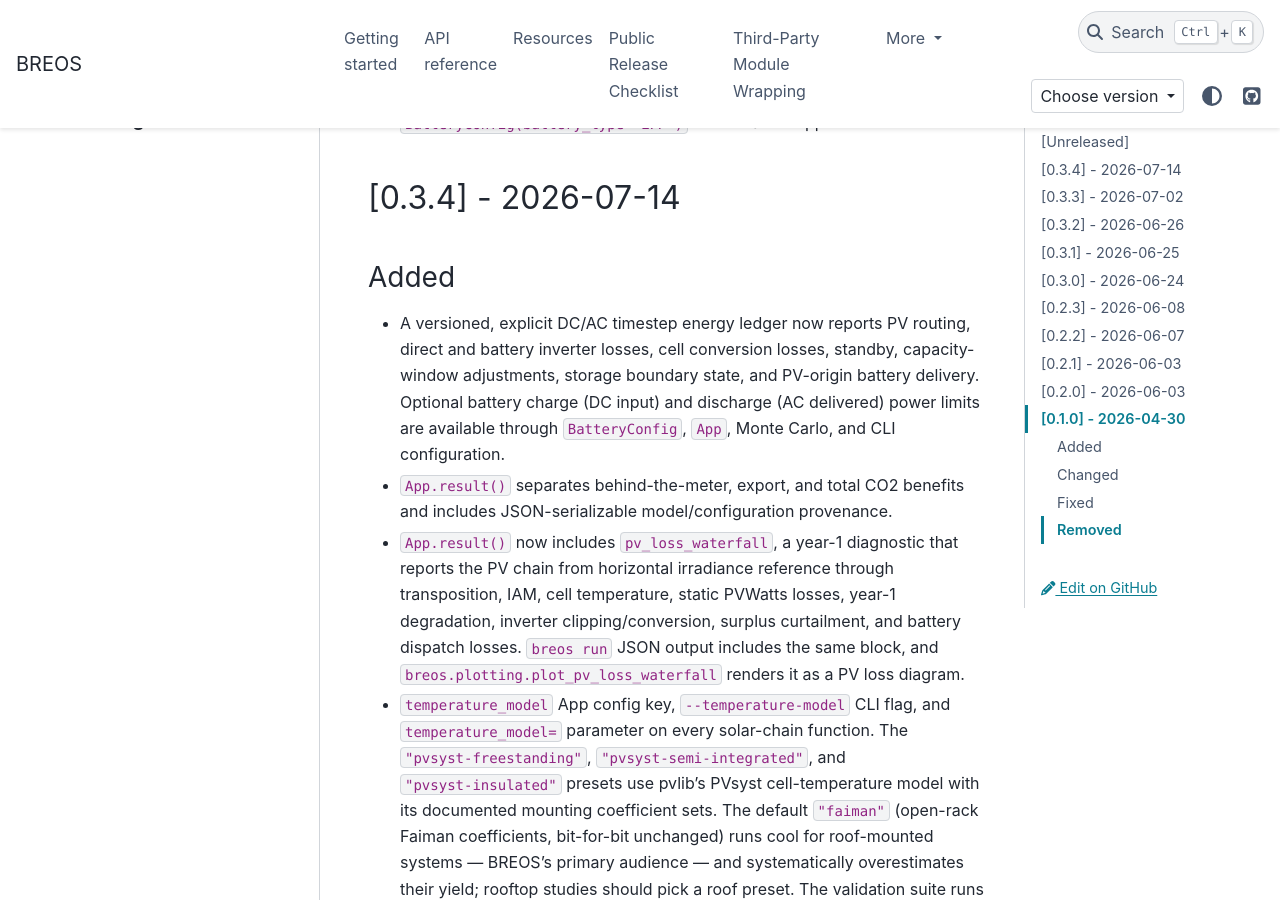
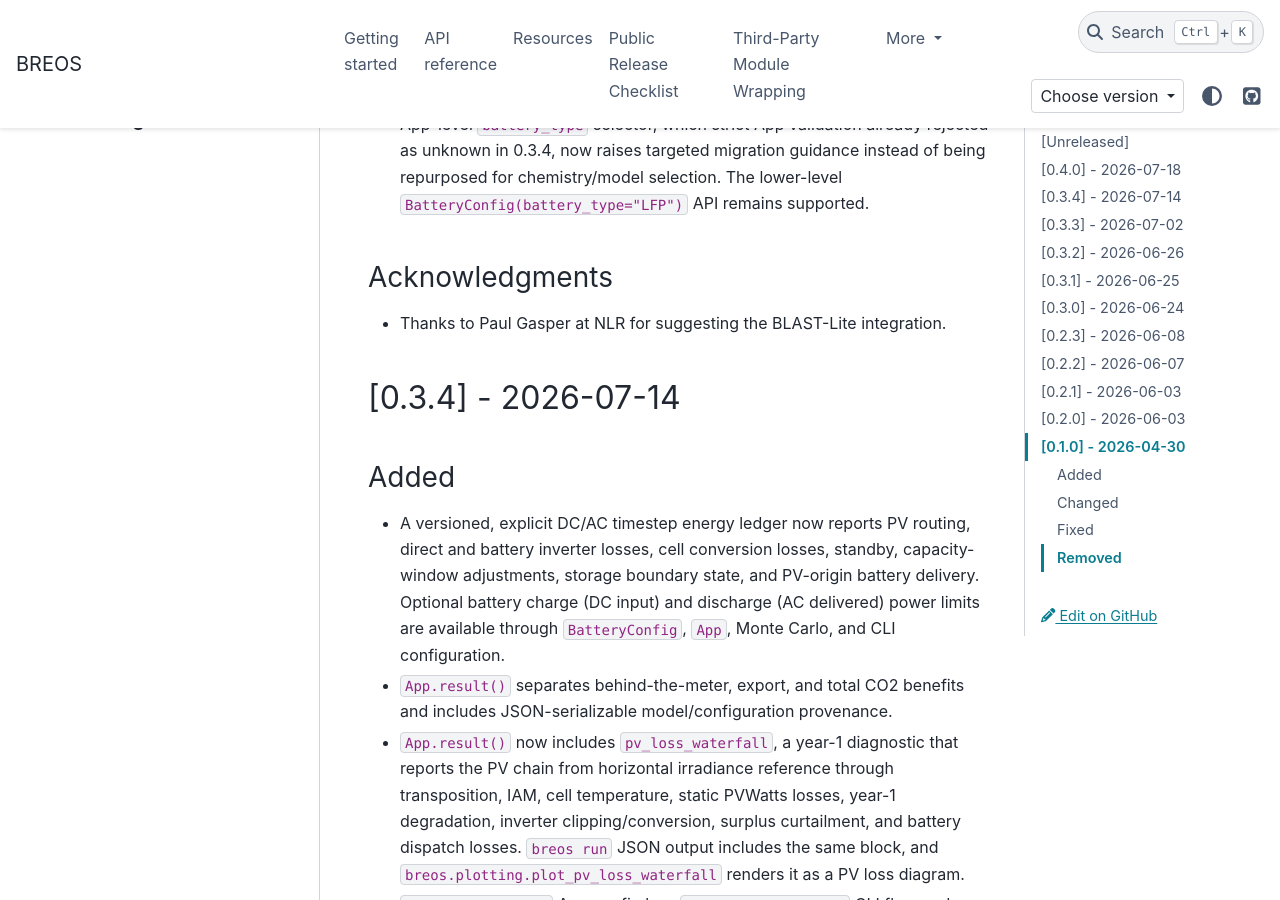
Before and after one commit to Str4vinci/breos, a Sphinx documentation site: the page built from docs/changelog.md, in a window 1280 px wide and 900 px high, scrolled down 1261 px. Built offline with Sphinx 7.4.7 and the PyData theme 0.15.4, drawn with Linux system fonts in a browser that asks for light colours; comment, search, counter and statistics services are not loaded.

Commit message:
Prepare 0.4.0 release
Bump the package version to 0.4.0 across pyproject.toml, uv.lock, and
CITATION.cff (release date 2026-07-18). Date the 0.4.0 CHANGELOG section
and open a fresh Unreleased heading above it, and add an Acknowledgments
entry thanking Paul Gasper for suggesting the BLAST-Lite integration.
Update the current-version pointers on the docs status page and the GitHub
install tag, and rewrite the README release-scope section for 0.4.0.

Release preparation only: no source, tag, or publish changes.

```diff
--- a/CHANGELOG.md
+++ b/CHANGELOG.md
@@ -3,6 +3,8 @@
 All notable changes to BREOS are documented here. Format follows [Keep a Changelog](https://keepachangelog.com/).
 
 ## [Unreleased]
+
+## [0.4.0] - 2026-07-18
 
 ### Added
 - Vendored BLAST-Lite degradation models as an opt-in `degradation_engine="blast"`
@@ -37,6 +39,9 @@
   rejected as unknown in 0.3.4, now raises targeted migration guidance instead
   of being repurposed for chemistry/model selection. The lower-level
   `BatteryConfig(battery_type="LFP")` API remains supported.
+
+### Acknowledgments
+- Thanks to Paul Gasper at NLR for suggesting the BLAST-Lite integration.
 
 ## [0.3.4] - 2026-07-14
 
--- a/pyproject.toml
+++ b/pyproject.toml
@@ -1,6 +1,6 @@
 [project]
 name = "breos"
-version = "0.3.4"
+version = "0.4.0"
 description = "Python library for PV and battery energy-system simulation and optimization"
 readme = "README.md"
 license = "BSD-3-Clause"
```
Also changed, not shown: README.md (+12 -6 lines), docs/getting-started/installation.md (+1 -1 lines), docs/index.md (+1 -1 lines), 2 other files.
